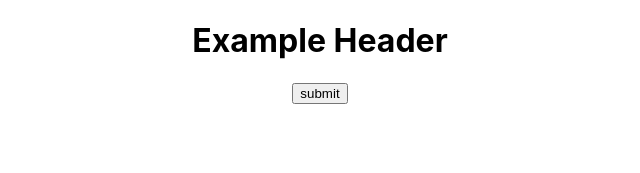
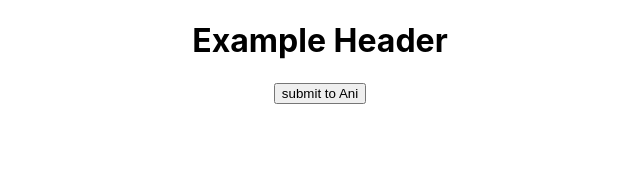
Before and after one commit to Israt05/login_example, a React (Create React App) app: page / in a window 1280 px wide. Shown: the top 173 px of the page, without its empty margins (320-960 px from the left). Built offline with nearby package versions, Linux system fonts and the light colour scheme.

Commit message:
First commit

```diff
--- a/src/App.js
+++ b/src/App.js
@@ -7,7 +7,7 @@ function App() {
   return (
     <div className="App">
       <Header/>
-      <button>submit</button>
+      <button>submit to Ani</button>
     </div>
   );
 }
```
